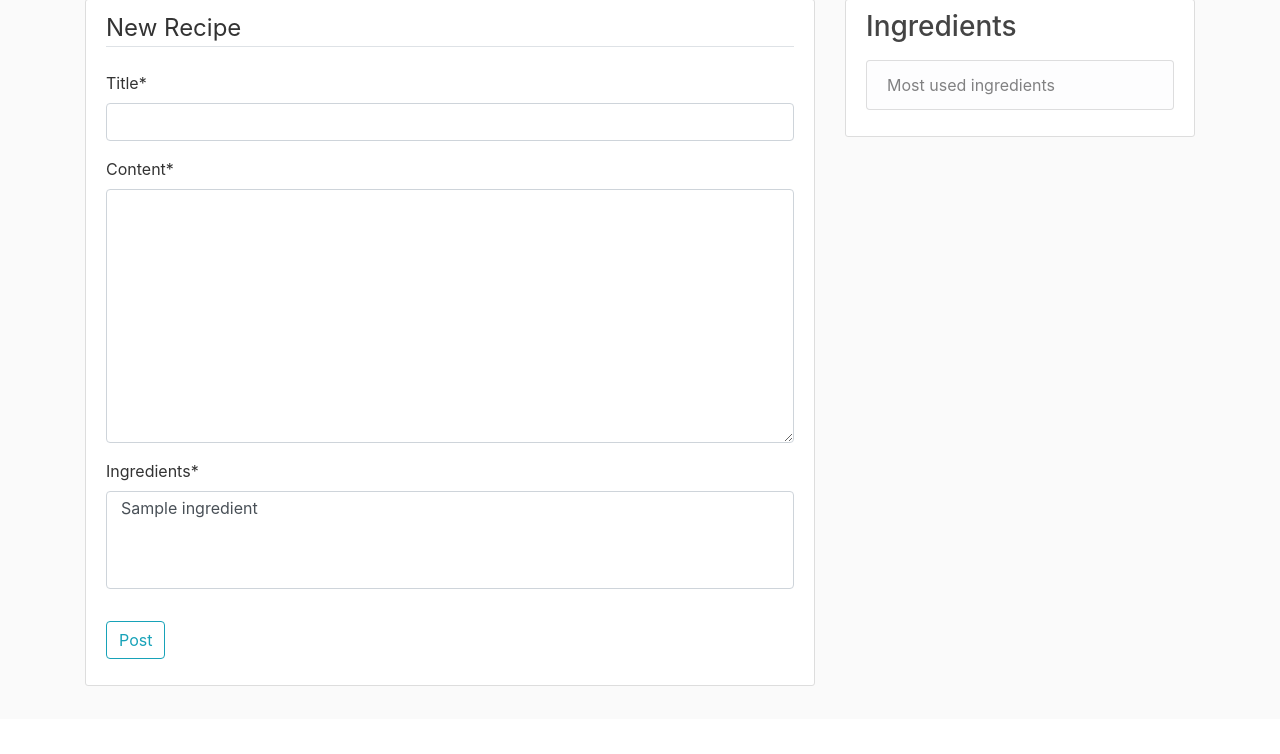
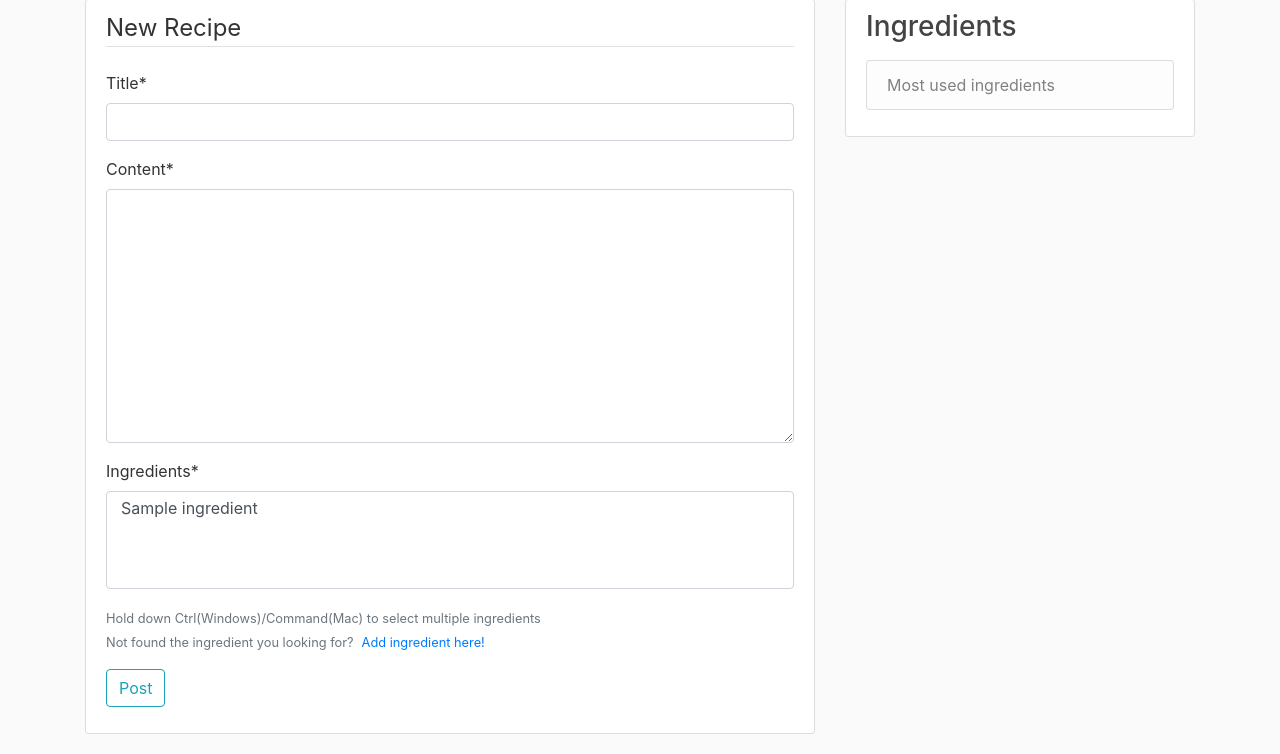
Before and after one commit to damlanisa/Hipo-Recipes, a Django app: page /recipes/create/ in a window 1280 px wide. Shown: the part 81-835 px from the top of the page. Before the commit the page ends 767 px from the top, so only its background shows below. Run offline with Django 3.2, Linux system fonts and the light colour scheme; a user stored in the database is signed in; tables that the repository leaves empty hold one stand-in row (values such as "Sample post"); some libraries are stand-ins or nearby versions.

Commit message:
Add ingredient functionality for recipe detail page and create recipe page

```diff
--- a/hipo_recipes/recipes/templates/recipes/recipe_detail.html
+++ b/hipo_recipes/recipes/templates/recipes/recipe_detail.html
@@ -16,6 +16,12 @@
         </div>
         <h2 class="article-title">{{ object.title }}</h2>
         <p class="article-content">{{ object.content }}</p>
+        <ul class="list-group w-50 my-2" style="align-self: center;">
+            <h4>Ingredients:</h4>
+            {% for ingredient in object.ingredients.all %}
+            <li class="list-group-item list-group-item-secondary">{{ ingredient.name }}</li>
+            {% endfor %}
+        </ul>
     </div>
 </article>
 {% endblock content %}
--- a/hipo_recipes/recipes/templates/recipes/recipe_form.html
+++ b/hipo_recipes/recipes/templates/recipes/recipe_form.html
@@ -9,6 +9,12 @@
                 New Recipe
             </legend>
             {{ form|crispy }}
+            <small class="text-muted">Hold down Ctrl(Windows)/Command(Mac) to select multiple ingredients
+            </small>
+            <div>
+            <small class="text-muted">Not found the ingredient you looking for?<a class="ml-2" href="{% url 'ingredient-create' %}">Add ingredient here!</a>
+            </small>
+        </div>
         </fieldset>
         <div class="form-group">
             <button class="btn btn-outline-info" type="submit">Post</button>
```
